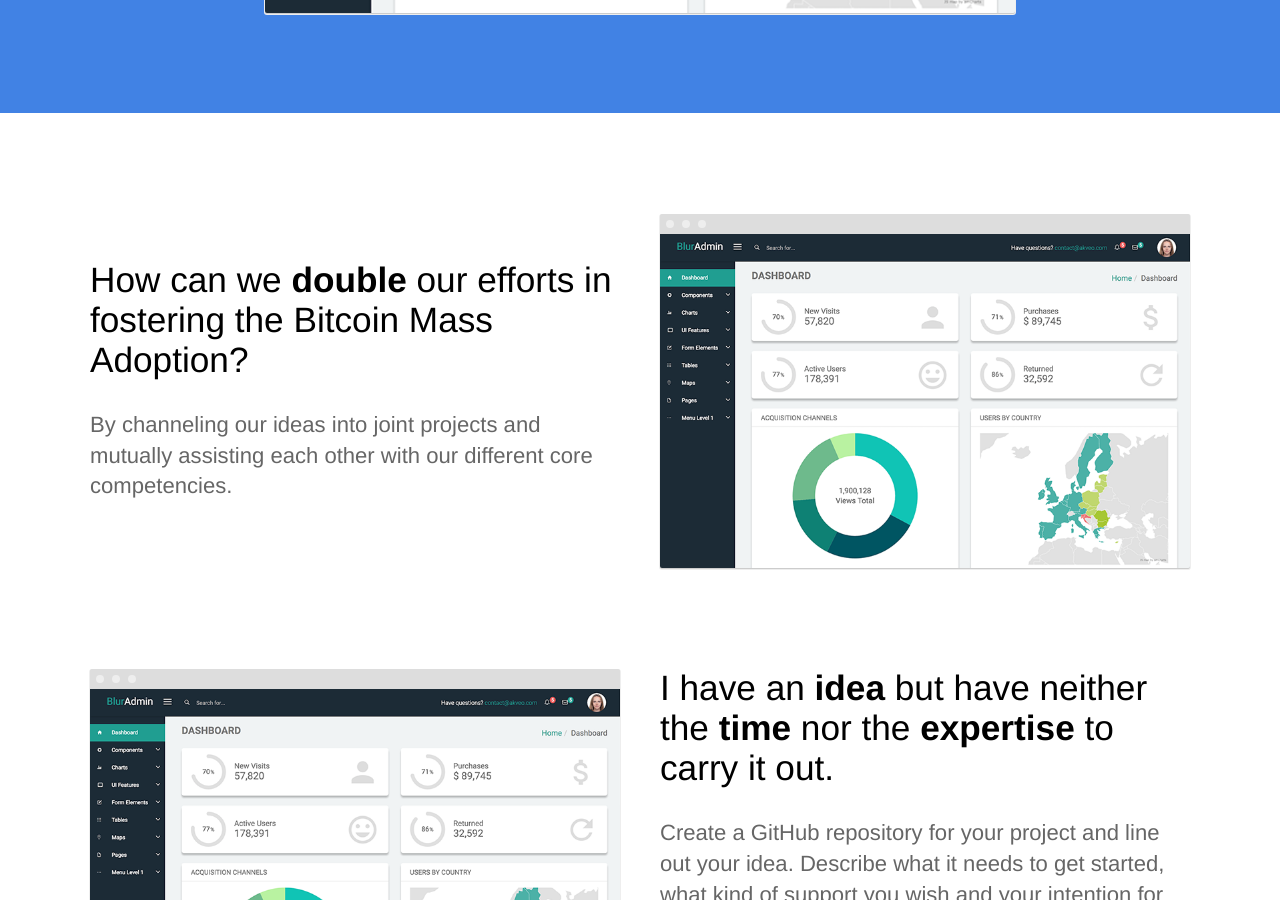
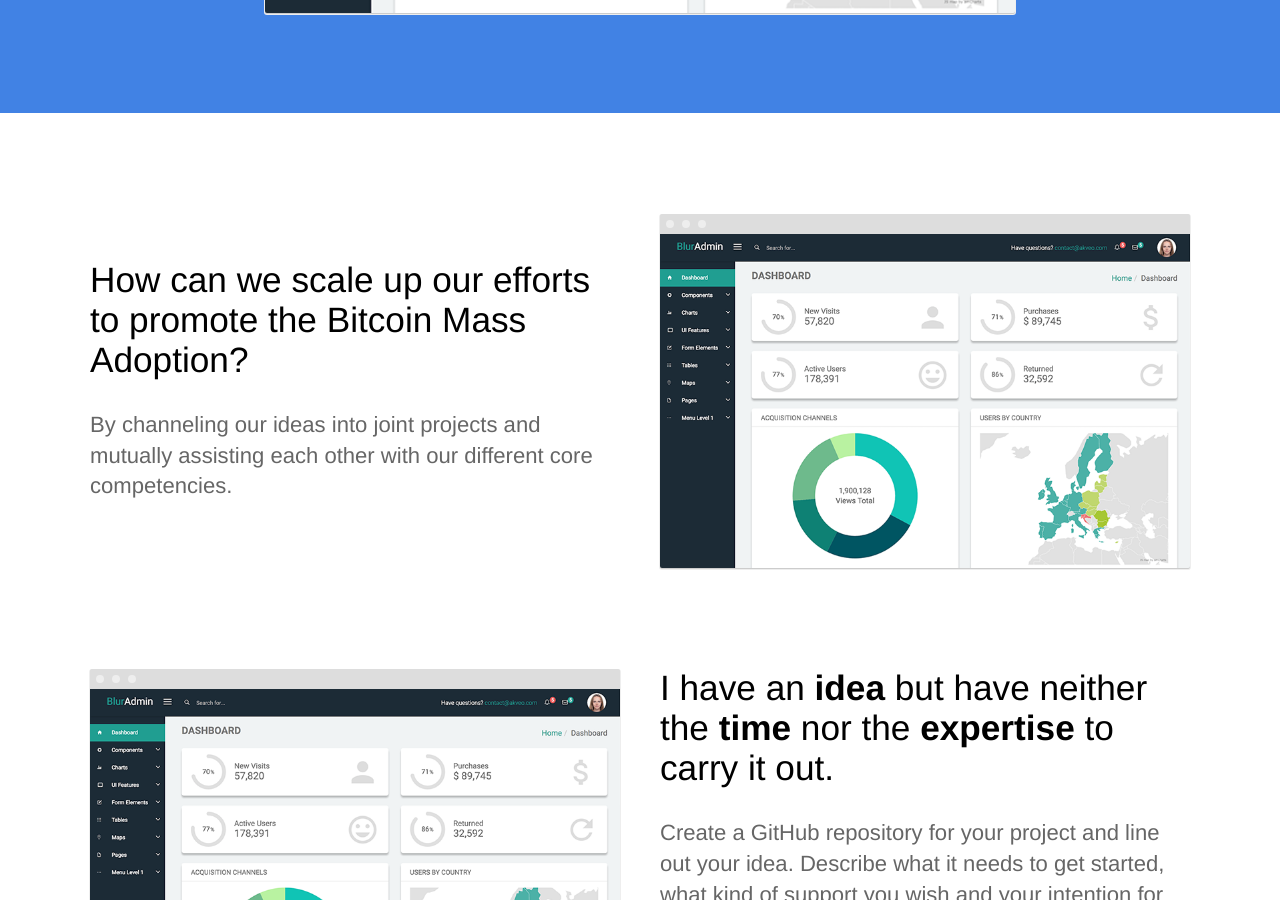
Before and after one commit to Bitcoin-InnovationHub/old, a Jekyll site: the page built from index.html, in a window 1280 px wide and 900 px high, scrolled down 896 px. Built offline with Jekyll 4.4.1, drawn with Linux system fonts in a browser that asks for light colours.

Commit message:
Update index.html

```diff
--- a/index.html
+++ b/index.html
@@ -18,7 +18,7 @@ description: Track and optimize your sales team in real time
 	<section>
 		<div class="container flex">
 			<div class="text editable">
-				<h2>How can we <strong>double</strong> our efforts in fostering the Bitcoin Mass Adoption?</h2>
+				<h2>How can we scale up our efforts to promote the Bitcoin Mass Adoption?</h2>
 				<p>By channeling our ideas into joint projects and mutually assisting each other with our different core competencies.</p>
 			</div>
 			<div class="image">
```
